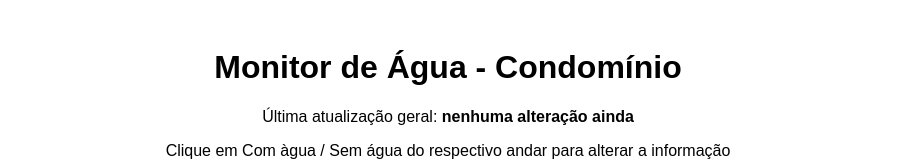
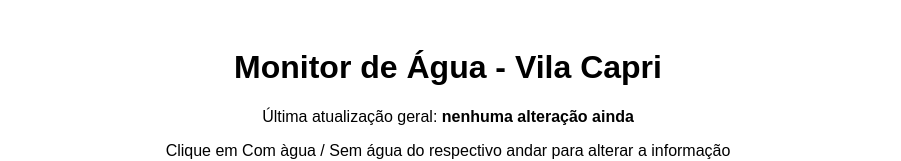
Before and after one commit to thirossato/clone-tabnews, a Next.js app: page / in a window 1280 px wide. Shown: the top 161 px of the page, without its empty margins (192-1093 px from the left). Built offline with nearby package versions, Linux system fonts and the light colour scheme; no server answers; the database is empty.

Commit message:
Add nome do condominio

```diff
--- a/pages/index.js
+++ b/pages/index.js
@@ -84,7 +84,7 @@ function App() {
 
   return (
     <div style={{ fontFamily: "Arial", padding: "20px", textAlign: "center" }}>
-      <h1>Monitor de Água - Condomínio</h1>
+      <h1>Monitor de Água - Vila Capri</h1>
       <p>
         Última atualização geral:{" "}
         <strong>{lastUpdate || "nenhuma alteração ainda"}</strong>
```
